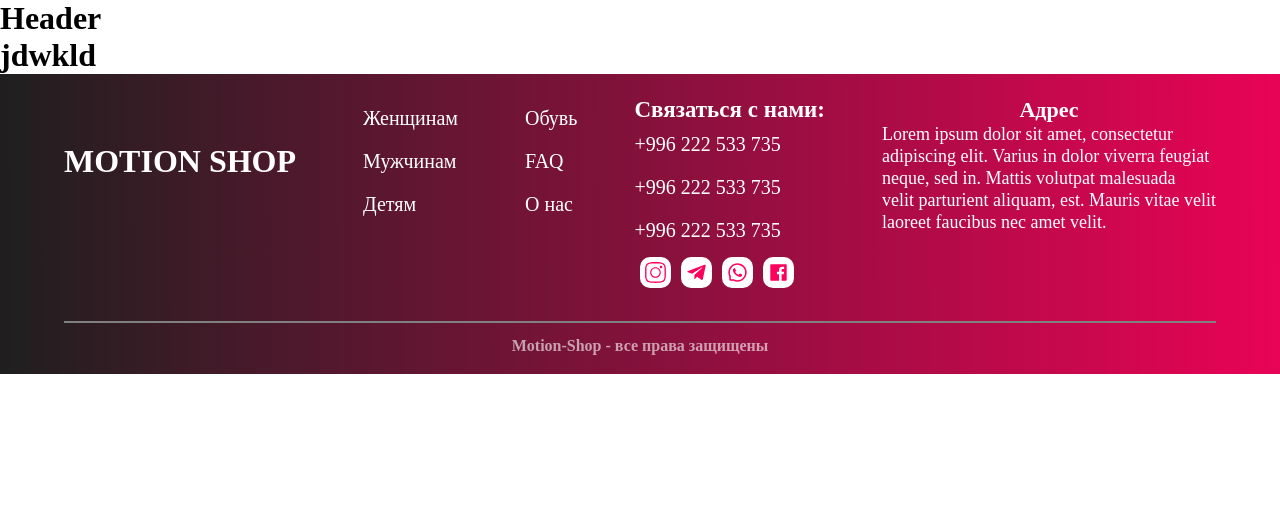
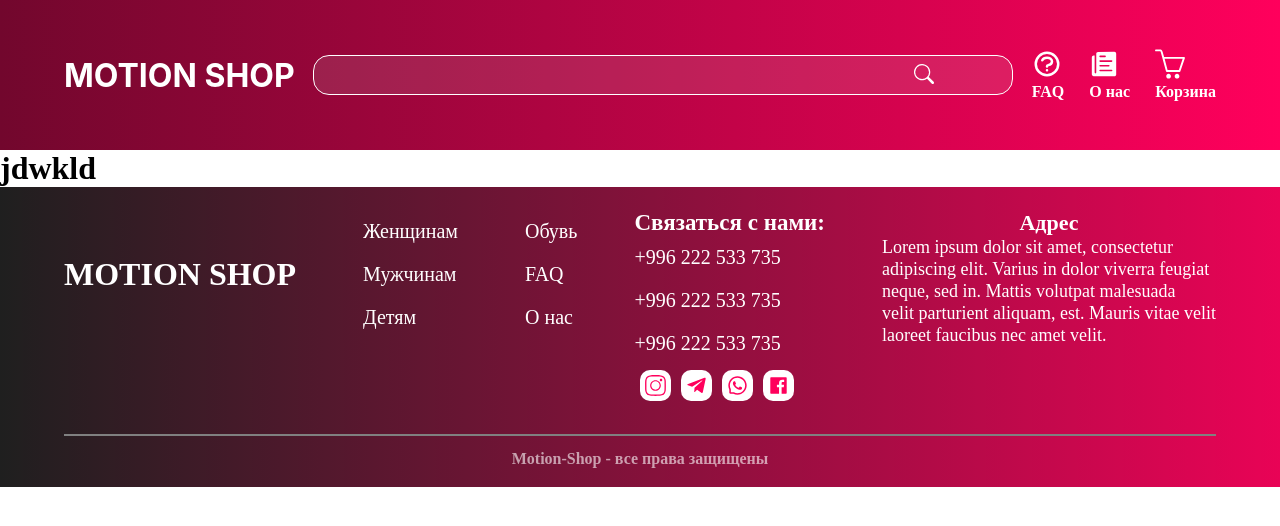
Before and after one commit to urmat02dev/motion-shop, a React (Create React App) app: page / in a window 1280 px wide. Shown: the top 526 px of the page. Built offline with nearby package versions, Linux system fonts and the light colour scheme.

Commit message:
header commit

```diff
--- a/src/components/header/Header.js
+++ b/src/components/header/Header.js
@@ -1,10 +1,45 @@
 import React from 'react';
 import "./Header.scss"
+import {HiOutlineQuestionMarkCircle} from "react-icons/hi";
+import {IoIosPaper} from "react-icons/io";
+import {SlBasket} from "react-icons/sl";
+import {BsSearch} from "react-icons/bs";
+
 const Header = () => {
     return (
-        <div>
-            <h1>Header</h1>
-        </div>
+        <>
+            <div id="header">
+                <div className="container">
+                    <div className="header">
+
+                        <div className="header--logo">
+                            <h1>MOTION SHOP</h1>
+                        </div>
+
+                        <div className="header--search">
+                            <input type="search"/>
+                            <BsSearch className='search'/>
+                        </div>
+
+                        <div className="header--right">
+                            <div>
+                                <HiOutlineQuestionMarkCircle className='logo'/>
+                                <h1>FAQ</h1>
+                            </div>
+                            <div>
+                                <IoIosPaper className='logo'/>
+                                <h1>О нас</h1>
+                            </div>
+                            <div>
+                                <SlBasket className='logo'/>
+                                <h1>Корзина</h1>
+                            </div>
+                        </div>
+
+                    </div>
+                </div>
+            </div>
+        </>
     );
 };
 
--- a/src/components/header/Header.scss
+++ b/src/components/header/Header.scss
@@ -0,0 +1,48 @@
+#header{
+  background: linear-gradient(90deg, #72072D 0%, #FF005C 100%);
+
+  .header{
+    display: flex;
+    align-items: center;
+    justify-content: space-between;
+    height: 150px;
+    &--logo{
+      h1{
+        color: #FFFFFF;
+        font-family: 'Inter',sans-serif;
+      }
+    }
+    &--right{
+      display: flex;
+      justify-content: space-between;
+      width: 16%;
+      .logo{
+        color: white;
+        font-size: 30px;
+      }
+      h1{
+        color: white;
+        font-size: 16px;
+      }
+    }
+    &--search{
+      input{
+        width: 700px;
+        height: 40px;
+        border-radius: 16px;
+        border: 1px solid white;
+        background: rgba(196, 196, 196, 0.14);
+        color: white;
+        padding: 10px;
+        font-size: 15px;
+      }
+      .search{
+        color: white;
+        font-size: 20px;
+        position: absolute;
+        right: 27%;
+        top: 8%;
+      }
+    }
+  }
+}
```
